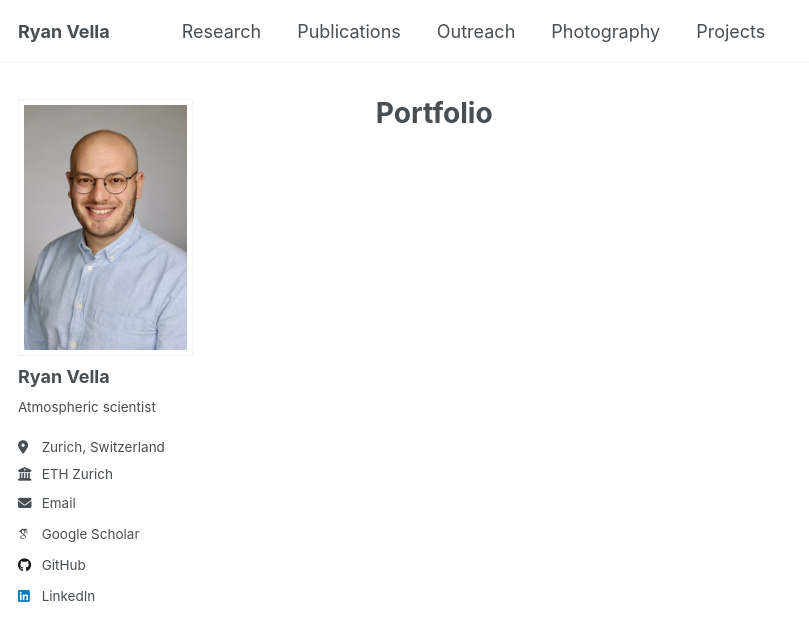
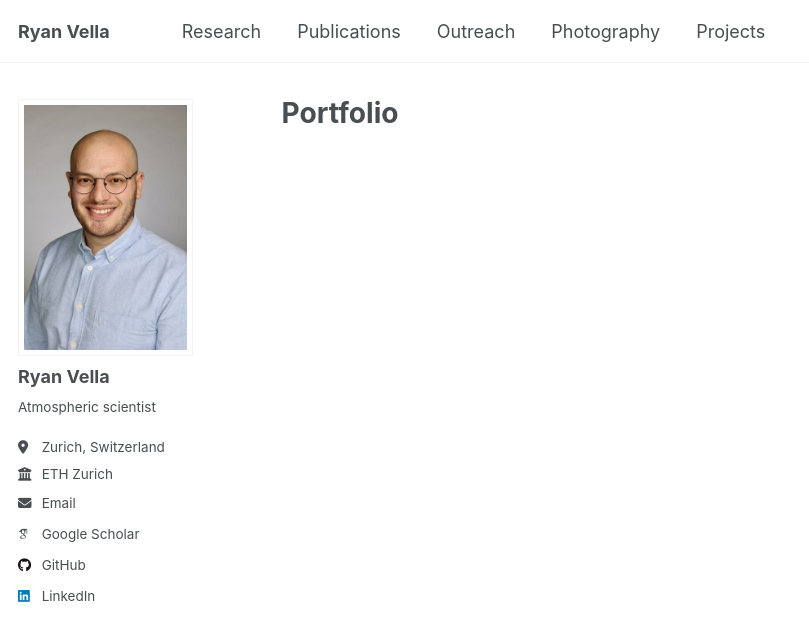
Before and after one commit to ryanvella9/ryanvella9.github.io, a Jekyll site: the page built from _pages/portfolio.html, in a window 1280 px wide. Shown: the top 641 px of the page, without its empty margins (0-809 px from the left). Built offline with Jekyll 4.4.1, drawn with Linux system fonts in a browser that asks for light colours; some web fonts are replaced; a script that is not in the unit is left out.

Commit message:
Archive pages: one left edge, not two
.archive capped each child at the text measure and centred it in the
slack. That only ever took effect for a child that set no horizontal
margins of its own, and most blocks in _content.scss do set them — so
page__title centred while the content beneath it ran ~94px further left.
Visible on every archive page, and worse on /research/, where a centred
.prose fell out of line with the .lead directly above it.

Run the children flush left instead. Titles now line up with the content
they head, on all 19 pages.

```diff
--- a/_sass/layout/_archive.scss
+++ b/_sass/layout/_archive.scss
@@ -24,10 +24,19 @@
        sidebar is position:fixed and therefore out of flow, so a centred
        non-floated column slides underneath it with no line-box wrapping to
        push the text clear. Holding the float keeps the column to the right of
-       the sidebar at every width, and the children centre inside it. */
+       the sidebar at every width.
+
+       The children run flush to the column's left edge rather than centring
+       in the slack the cap leaves. Centring only ever held for a child that
+       did not set its own horizontal margins, and most of the content blocks
+       in _content.scss do set them — so .page__title centred while the list
+       or the section heads beneath it sat ~94px to the left, and on /research/
+       a centred .prose fell out of line with the .lead above it. One left edge
+       for every child is what the eye reads as a column; a cap plus auto
+       margins was quietly producing two. */
     > * {
       max-width: $archive-measure;
-      margin-left: auto;
+      margin-left: 0;
       margin-right: auto;
     }
 
```
